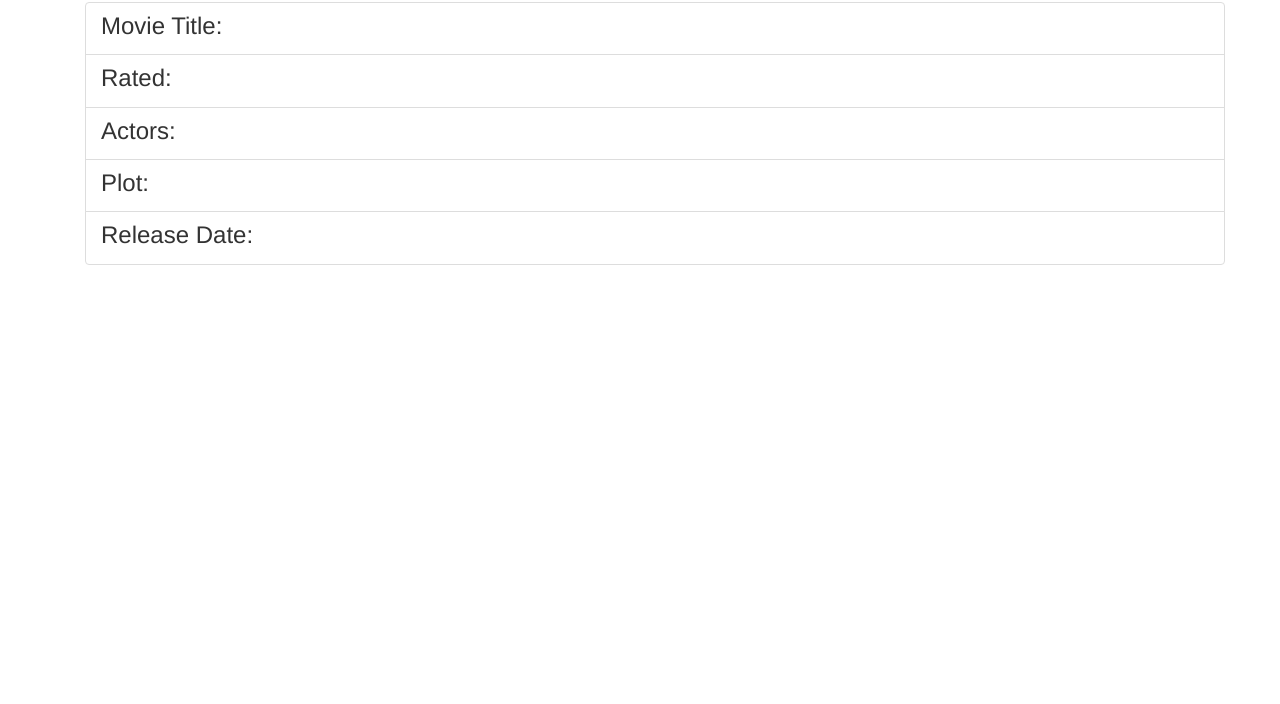
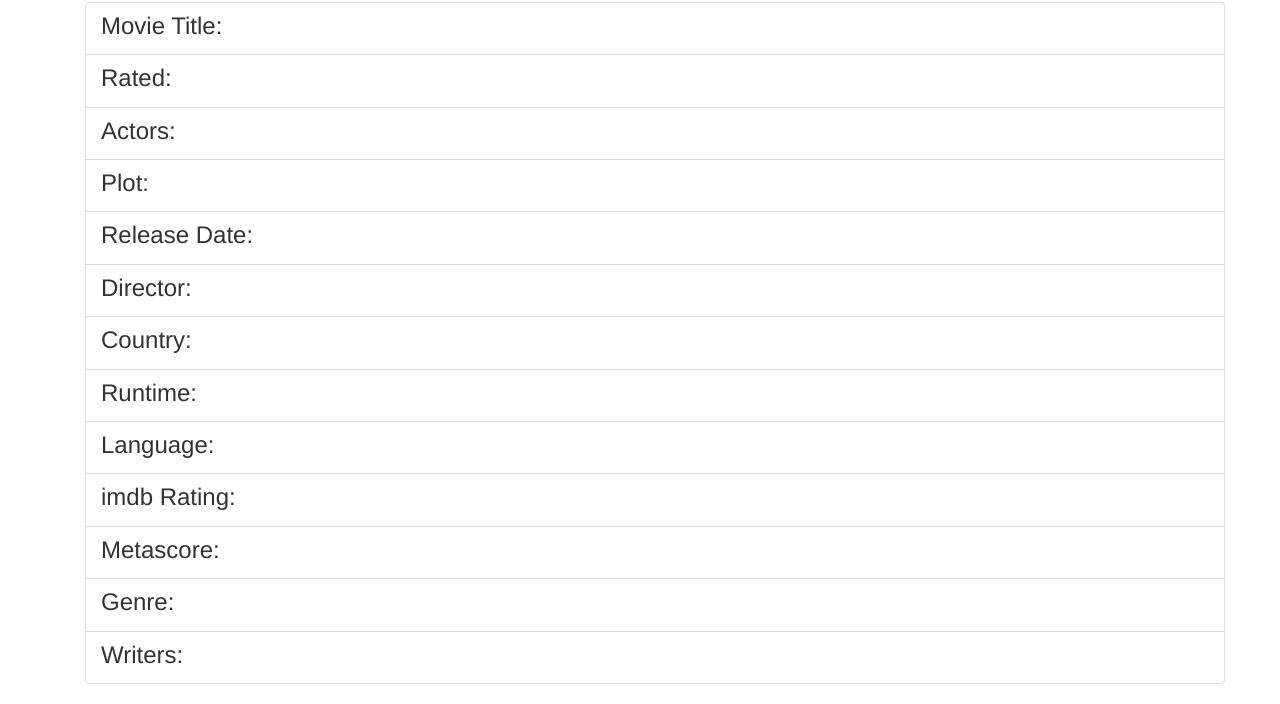
Before and after one commit to jaketutan/lesson8_ajax, a plain HTML site: page index.html in a window 1280 px wide. Shown: the part 533-1237 px from the top of the page. Before the commit the page ends 818 px from the top, so only its background shows below. Drawn offline with nearby package versions, Linux system fonts and the light colour scheme.

Commit message:
Lesson 8 final commit

```diff
--- a/index.html
+++ b/index.html
@@ -1,8 +1,8 @@
 <html>
 <!- -
 Program Name:   Seminole Movie Connection
-Author:
-Date:
+Author: Jake Tutan
+Date:   4-14-17
 Filename:   index.html
 - ->
 
@@ -54,6 +54,47 @@ Filename:   index.html
             <p class="list-group-item-text lead text-primary" id="Released">  </p>
         </a>
 
+         <a href="#" class="list-group-item">
+            <h3 class="list-group-item-heading">Director:</h3>
+            <p class="list-group-item-text lead text-primary" id="Director">  </p>
+        </a>
+
+         <a href="#" class="list-group-item">
+            <h3 class="list-group-item-heading">Country:</h3>
+            <p class="list-group-item-text lead text-primary" id="Country">  </p>
+        </a>
+
+         <a href="#" class="list-group-item">
+            <h3 class="list-group-item-heading">Runtime:</h3>
+            <p class="list-group-item-text lead text-primary" id="Runtime">  </p>
+        </a>
+
+         <a href="#" class="list-group-item">
+            <h3 class="list-group-item-heading">Language:</h3>
+            <p class="list-group-item-text lead text-primary" id="Language">  </p>
+        </a>
+
+         <a href="#" class="list-group-item">
+            <h3 class="list-group-item-heading">imdb Rating:</h3>
+            <p class="list-group-item-text lead text-primary" id="imdbRating">  </p>
+        </a>
+
+         <a href="#" class="list-group-item">
+            <h3 class="list-group-item-heading">Metascore:</h3>
+            <p class="list-group-item-text lead text-primary" id="Metascore">  </p>
+        </a>
+
+         <a href="#" class="list-group-item">
+            <h3 class="list-group-item-heading">Genre:</h3>
+            <p class="list-group-item-text lead text-primary" id="Genre">  </p>
+        </a>
+
+         <a href="#" class="list-group-item">
+            <h3 class="list-group-item-heading">Writers:</h3>
+            <p class="list-group-item-text lead text-primary" id="Writer">  </p>
+        </a>
+
+
     </div>
 </div>
     <script>
@@ -71,6 +112,14 @@ Filename:   index.html
                      $('#Actors').html(json.Actors);
                      $('#Plot').html(json.Plot);
                      $('#Released').html(json.Released);
+                     $('#Director').html(json.Director);
+                     $('#Country').html(json.Country);
+                     $('#Runtime').html(json.Runtime);
+                     $('#Language').html(json.Language);
+                     $('#imdbRating').html(json.imdbRating);
+                     $('#Metascore').html(json.Metascore);
+                     $('#Genre').html(json.Genre);
+                     $('#Writer').html(json.Writer);
                 })
                 .fail(function() {
                       alert("Posting failed.");
```
Also changed, not shown: 1 other file.
